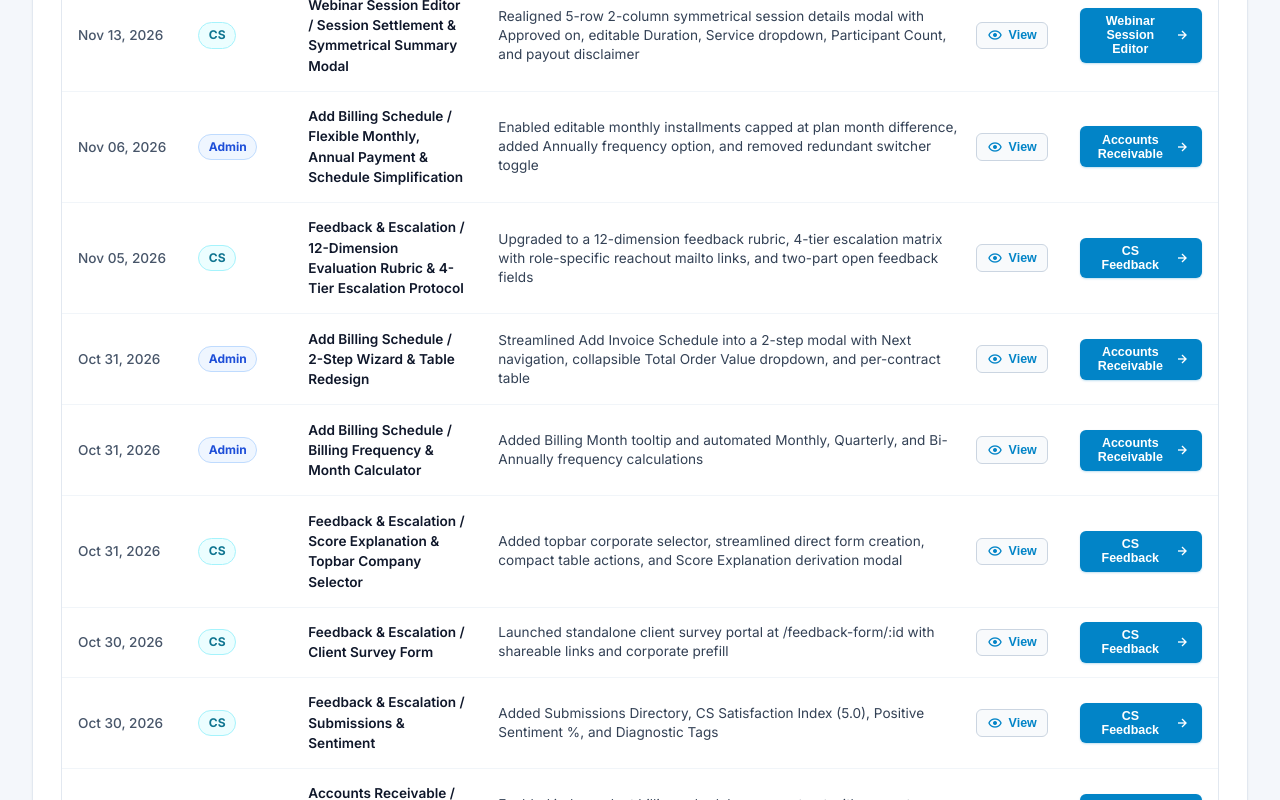
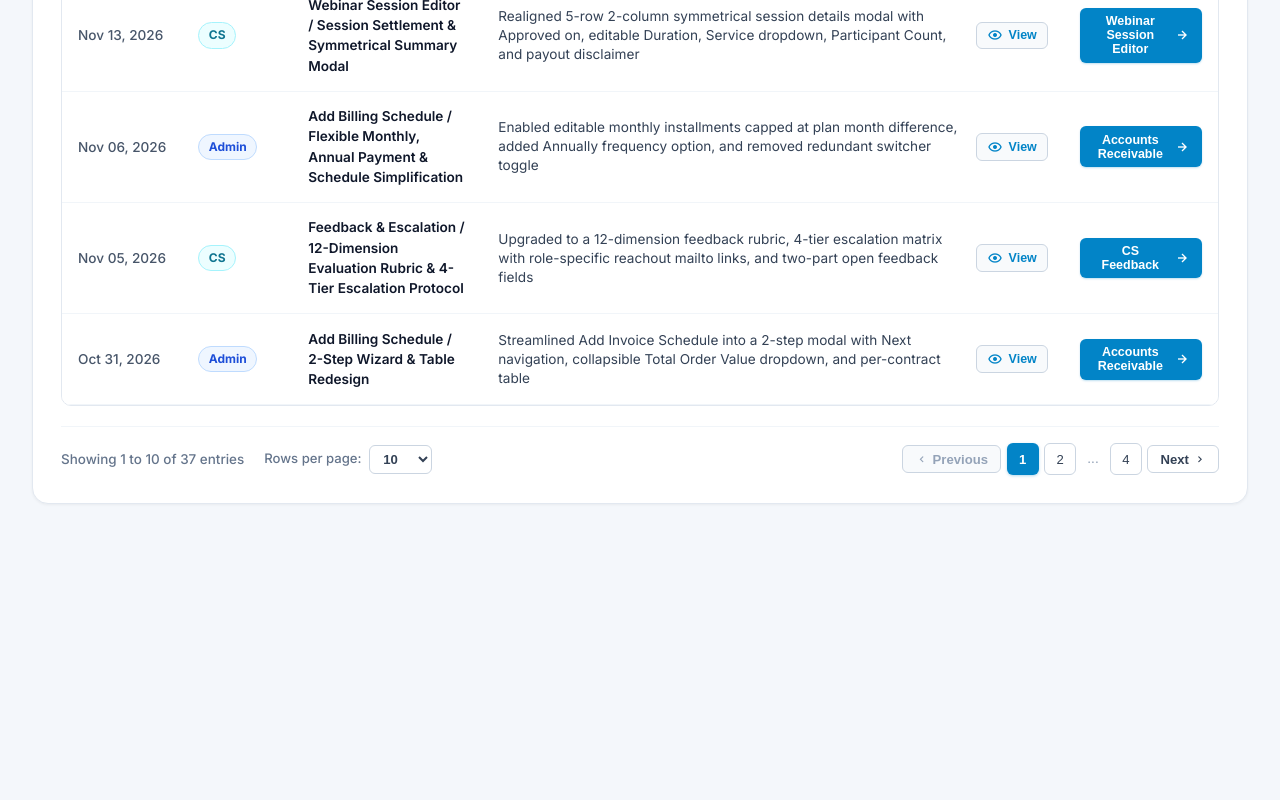
Before and after one commit to karan-mantracare/cs-admin-billing, a React (Vite) app: page /home in a window 1280 px wide. Shown: the part 1517-2317 px from the top of the page. After the commit the page ends 2085 px from the top, so only its background shows below. Built offline with nearby package versions, Linux system fonts and the light colour scheme.

Commit message:
Add pagination (10-15-25-50-100) with rows-per-page selector to Change Log table on Home page

```diff
--- a/src/pages/Home.jsx
+++ b/src/pages/Home.jsx
@@ -1,4 +1,4 @@
-import React, { useState } from 'react';
+import React, { useState, useMemo } from 'react';
 import { useNavigate } from 'react-router-dom';
 import { CHANGELOG_DATA } from '../data/changelogData';
 
@@ -8,9 +8,36 @@ function Home() {
   const [changelogFilter, setChangelogFilter] = useState('All');
   const [changelogSearch, setChangelogSearch] = useState('');
 
+  // Pagination state for Change Log
+  const [currentPage, setCurrentPage] = useState(1);
+  const [rowsPerPage, setRowsPerPage] = useState(10);
+
   // Always collapsed by default per requirements
   const [isCsOpen, setIsCsOpen] = useState(false);
   const [isAdminOpen, setIsAdminOpen] = useState(false);
+
+  // Filtered change logs with pagination
+  const filteredLogs = useMemo(() => {
+    return CHANGELOG_DATA.filter(item => {
+      if (changelogFilter !== 'All' && item.page !== changelogFilter) return false;
+      if (changelogSearch.trim()) {
+        const q = changelogSearch.toLowerCase();
+        return (
+          item.subPage.toLowerCase().includes(q) ||
+          item.summary.toLowerCase().includes(q) ||
+          item.details.toLowerCase().includes(q) ||
+          item.page.toLowerCase().includes(q)
+        );
+      }
+      return true;
+    });
+  }, [changelogFilter, changelogSearch]);
+
+  const totalItems = filteredLogs.length;
+  const totalPages = Math.max(1, Math.ceil(totalItems / rowsPerPage));
+  const safeCurrentPage = Math.min(currentPage, totalPages);
+  const startIndex = (safeCurrentPage - 1) * rowsPerPage;
+  const paginatedLogs = filteredLogs.slice(startIndex, startIndex + rowsPerPage);
 
   const csModules = [
     {
@@ -532,7 +559,10 @@ function Home() {
                 <button
                   key={p}
                   type="button"
-                  onClick={() => setChangelogFilter(p)}
+                  onClick={() => {
+                    setChangelogFilter(p);
+                    setCurrentPage(1);
+                  }}
                   style={{
                     padding: '0.35rem 0.75rem',
                     borderRadius: '6px',
@@ -558,7 +588,10 @@ function Home() {
                 type="text"
                 placeholder="Search changes..."
                 value={changelogSearch}
-                onChange={(e) => setChangelogSearch(e.target.value)}
+                onChange={(e) => {
+                  setChangelogSearch(e.target.value);
+                  setCurrentPage(1);
+                }}
                 style={{
                   width: '100%',
                   padding: '0.45rem 0.75rem 0.45rem 2.2rem',
@@ -585,21 +618,7 @@ function Home() {
               </tr>
             </thead>
             <tbody>
-              {CHANGELOG_DATA
-                .filter(item => {
-                  if (changelogFilter !== 'All' && item.page !== changelogFilter) return false;
-                  if (changelogSearch.trim()) {
-                    const q = changelogSearch.toLowerCase();
-                    return (
-                      item.subPage.toLowerCase().includes(q) ||
-                      item.summary.toLowerCase().includes(q) ||
-                      item.details.toLowerCase().includes(q) ||
-                      item.page.toLowerCase().includes(q)
-                    );
-                  }
-                  return true;
-                })
-                .map((log) => {
+              {paginatedLogs.map((log) => {
                 const getPageBadge = (page) => {
                   if (page === 'Admin') return { bg: '#eff6ff', color: '#1d4ed8', border: '#bfdbfe' };
                   if (page === 'CS') return { bg: '#ecfeff', color: '#0e7490', border: '#a5f3fc' };
@@ -699,7 +718,7 @@ function Home() {
                   </tr>
                 );
               })}
-              {CHANGELOG_DATA.length === 0 && (
+              {paginatedLogs.length === 0 && (
                 <tr>
                   <td colSpan="5" style={{ padding: '2rem', textAlign: 'center', color: '#94a3b8' }}>
                     No changes found.
@@ -708,6 +727,146 @@ function Home() {
               )}
             </tbody>
           </table>
+        </div>
+
+        {/* Pagination Toolbar */}
+        <div style={{
+          display: 'flex',
+          justifyContent: 'space-between',
+          alignItems: 'center',
+          marginTop: '1.25rem',
+          paddingTop: '1rem',
+          borderTop: '1px solid #f1f5f9',
+          flexWrap: 'wrap',
+          gap: '1rem'
+        }}>
+          {/* Left: Entries Counter & Rows Per Page */}
+          <div style={{ display: 'flex', alignItems: 'center', gap: '1.25rem', flexWrap: 'wrap' }}>
+            <span style={{ fontSize: '0.84rem', color: '#64748b', fontWeight: '500' }}>
+              Showing {totalItems === 0 ? 0 : startIndex + 1} to {Math.min(startIndex + rowsPerPage, totalItems)} of {totalItems} entries
+            </span>
+
+            <div style={{ display: 'flex', alignItems: 'center', gap: '0.45rem' }}>
+              <label style={{ fontSize: '0.82rem', color: '#64748b', fontWeight: '500' }}>Rows per page:</label>
+              <select
+                value={rowsPerPage}
+                onChange={(e) => {
+                  setRowsPerPage(Number(e.target.value));
+                  setCurrentPage(1);
+                }}
+                style={{
+                  padding: '0.3rem 0.6rem',
+                  borderRadius: '6px',
+                  border: '1px solid #cbd5e1',
+                  background: 'white',
+                  fontSize: '0.82rem',
+                  fontWeight: '600',
+                  color: '#334155',
+                  cursor: 'pointer',
+                  outline: 'none'
+                }}
+              >
+                <option value={10}>10</option>
+                <option value={15}>15</option>
+                <option value={25}>25</option>
+                <option value={50}>50</option>
+                <option value={100}>100</option>
+              </select>
+            </div>
+          </div>
+
+          {/* Right: Page Navigation Buttons */}
+          <div style={{ display: 'flex', alignItems: 'center', gap: '0.35rem' }}>
+            <button
+              type="button"
+              disabled={safeCurrentPage === 1}
+              onClick={() => setCurrentPage(p => Math.max(1, p - 1))}
+              style={{
+                padding: '0.35rem 0.75rem',
+                fontSize: '0.82rem',
+                fontWeight: '600',
+                borderRadius: '6px',
+                border: '1px solid #cbd5e1',
+                background: safeCurrentPage === 1 ? '#f8fafc' : 'white',
+                color: safeCurrentPage === 1 ? '#94a3b8' : '#334155',
+                cursor: safeCurrentPage === 1 ? 'not-allowed' : 'pointer',
+                display: 'flex',
+                alignItems: 'center',
+                gap: '0.25rem',
+                transition: 'all 0.15s ease'
+              }}
+            >
+              <i className='bx bx-chevron-left'></i>
+              <span>Previous</span>
+            </button>
+
+            {/* Numeric page buttons */}
+            {Array.from({ length: totalPages }, (_, i) => i + 1)
+              .filter(p => p === 1 || p === totalPages || Math.abs(p - safeCurrentPage) <= 1)
+              .reduce((acc, p, idx, arr) => {
+                if (idx > 0 && p - arr[idx - 1] > 1) {
+                  acc.push('ellipsis-' + p);
+                }
+                acc.push(p);
+                return acc;
+              }, [])
+              .map((p) => {
+                if (typeof p === 'string') {
+                  return <span key={p} style={{ padding: '0 0.35rem', color: '#94a3b8', fontSize: '0.82rem' }}>...</span>;
+                }
+                const isActive = p === safeCurrentPage;
+                return (
+                  <button
+                    key={p}
+                    type="button"
+                    onClick={() => setCurrentPage(p)}
+                    style={{
+                      minWidth: '32px',
+                      height: '32px',
+                      padding: '0 0.5rem',
+                      borderRadius: '6px',
+                      border: isActive ? 'none' : '1px solid #cbd5e1',
+                      background: isActive ? '#0284c7' : 'white',
+                      color: isActive ? 'white' : '#334155',
+                      fontSize: '0.82rem',
+                      fontWeight: isActive ? '700' : '500',
+                      cursor: 'pointer',
+                      display: 'flex',
+                      alignItems: 'center',
+                      justifyContent: 'center',
+                      boxShadow: isActive ? '0 1px 3px rgba(2, 132, 199, 0.3)' : 'none',
+                      transition: 'all 0.15s ease'
+                    }}
+                  >
+                    {p}
+                  </button>
+                );
+              })
+            }
+
+            <button
+              type="button"
+              disabled={safeCurrentPage === totalPages || totalItems === 0}
+              onClick={() => setCurrentPage(p => Math.min(totalPages, p + 1))}
+              style={{
+                padding: '0.35rem 0.75rem',
+                fontSize: '0.82rem',
+                fontWeight: '600',
+                borderRadius: '6px',
+                border: '1px solid #cbd5e1',
+                background: (safeCurrentPage === totalPages || totalItems === 0) ? '#f8fafc' : 'white',
+                color: (safeCurrentPage === totalPages || totalItems === 0) ? '#94a3b8' : '#334155',
+                cursor: (safeCurrentPage === totalPages || totalItems === 0) ? 'not-allowed' : 'pointer',
+                display: 'flex',
+                alignItems: 'center',
+                gap: '0.25rem',
+                transition: 'all 0.15s ease'
+              }}
+            >
+              <span>Next</span>
+              <i className='bx bx-chevron-right'></i>
+            </button>
+          </div>
         </div>
       </div>
 
```
Lines whose indentation alone changed are shown as unchanged.
